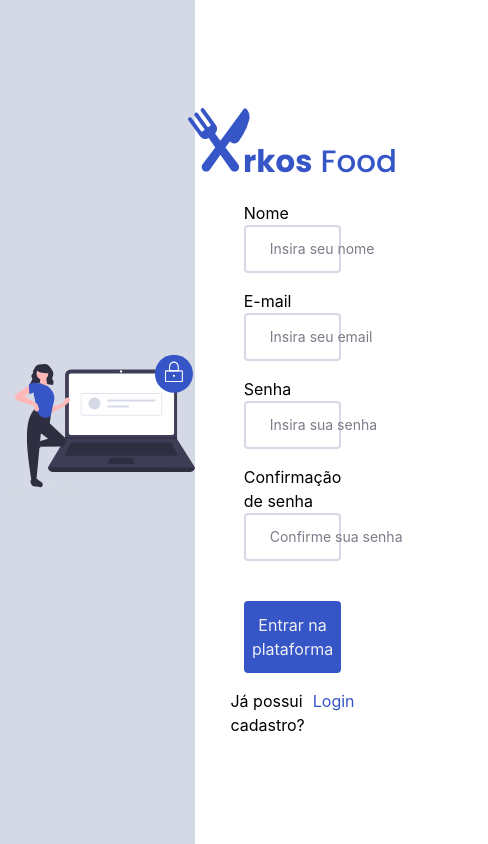
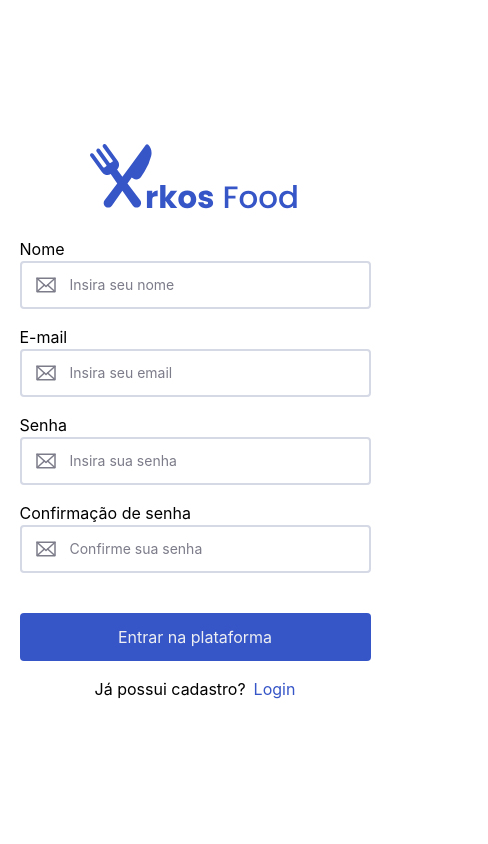
Before and after one commit to renanbreno/arkos-food-frontend, a React (Vite) app: page / in a window 390 px wide. Both pictures are taken after a click on the link "Cadastre-se". Shown: the whole page, 488 px wide, since content can reach past the window. Built offline with nearby package versions, Linux system fonts and the light colour scheme.

Commit message:
transitions in signin screen and responsive design

```diff
--- a/package.json
+++ b/package.json
@@ -14,6 +14,7 @@
     "@radix-ui/react-dropdown-menu": "^2.0.1",
     "@radix-ui/react-slot": "^1.0.1",
     "clsx": "^1.2.1",
+    "framer-motion": "^7.6.18",
     "phosphor-react": "^1.4.1",
     "react": "^18.2.0",
     "react-dom": "^18.2.0"
--- a/src/pages/Signin.tsx
+++ b/src/pages/Signin.tsx
@@ -1,4 +1,3 @@
-import { Header } from '../components/Header';
 import { ShoppingCartPrimary, ShoppingCartSecondary } from '../assets/ShoppingCart';
 import { Logo } from '../assets/Logo';
 import { Text } from '../components/Text';
@@ -6,6 +5,7 @@ import { TextInput } from '../components/Input';
 import { Button } from '../components/Button';
 import { Envelope, Lock, User } from 'phosphor-react';
 import { FormEvent, useState } from 'react';
+import { motion, AnimatePresence } from 'framer-motion';
 
 export function Signin() {
     const [isNewRegister, setIsNewRegister] = useState(false);
@@ -17,13 +17,17 @@ export function Signin() {
 
     return (
         <div className='flex h-screen w-screen'>
-            <div className='flex justify-center items-center h-screen w-1/2 bg-white-s+1'>
+            <div className='flex justify-center items-center h-screen w-1/2 bg-white-s+1 max-lg:hidden overflow-hidden'>
+                <motion.div animate={{rotate: isNewRegister ? 360 : 0}}>
                     {isNewRegister ? <ShoppingCartSecondary /> : <ShoppingCartPrimary />}
+                </motion.div>
             </div>
-            <div className='flex justify-center items-center h-screen w-1/2 bg-white'>
-                <form className='w-full max-w-[50%] flex justify-center items-center flex-col gap-4'>
+            <div className='flex justify-center items-center h-screen w-1/2 max-lg:w-full bg-white'>
+                <motion.form className='w-full max-w-[60%] max-lg:max-w-[90%] flex justify-center items-center flex-col gap-4'>
                     <Logo />
-                    {isNewRegister && <label className='w-full'>
+                    <AnimatePresence>
+                        {isNewRegister && (
+                            <motion.label initial={{opacity: 0}} animate={{opacity: 1}} exit={{opacity: 0}} transition={{delay: 0.2}} className='w-full'>
                                 <Text>Nome</Text>
                                 <TextInput.Root>
                                     <TextInput.Icon>
@@ -31,7 +35,10 @@ export function Signin() {
                                     </TextInput.Icon>
                                     <TextInput.Input placeholder='Insira seu nome' />
                                 </TextInput.Root>
-                    </label>}
+                            </motion.label>
+                        )}
+                    </AnimatePresence>
+
                     <label className='w-full'>
                         <Text>E-mail</Text>
                         <TextInput.Root>
@@ -50,7 +57,9 @@ export function Signin() {
                             <TextInput.Input placeholder='Insira sua senha' />
                         </TextInput.Root>
                     </label>
-                    {isNewRegister && <label className='w-full'>
+                    <AnimatePresence>
+                    {isNewRegister && (
+                        <motion.label initial={{opacity: 0}} animate={{opacity: 1}} exit={{opacity: 0}} transition={{delay: 0.2}} className='w-full'>
                         <Text>Confirmação de senha</Text>
                         <TextInput.Root>
                             <TextInput.Icon>
@@ -58,7 +67,10 @@ export function Signin() {
                             </TextInput.Icon>
                             <TextInput.Input placeholder='Confirme sua senha' />
                         </TextInput.Root>
-                    </label>}
+                    </motion.label>
+                    )}
+                    </AnimatePresence>
+
                     <Button.Root className='mt-6'>
                         Entrar na plataforma
                     </Button.Root>
@@ -79,7 +91,7 @@ export function Signin() {
                             </Text>
                         </div>
                     </footer>
-                </form>
+                </motion.form>
             </div>
         </div>
     )
--- a/vite.config.ts
+++ b/vite.config.ts
@@ -3,5 +3,8 @@ import react from '@vitejs/plugin-react'
 
 // https://vitejs.dev/config/
 export default defineConfig({
-  plugins: [react()]
+  plugins: [react()],
+  server: {
+    host: true
+  }
 })
```
Also changed, not shown: 1 other file (tests, documents, lock files or other folders). Lines whose indentation alone changed are shown as unchanged.
